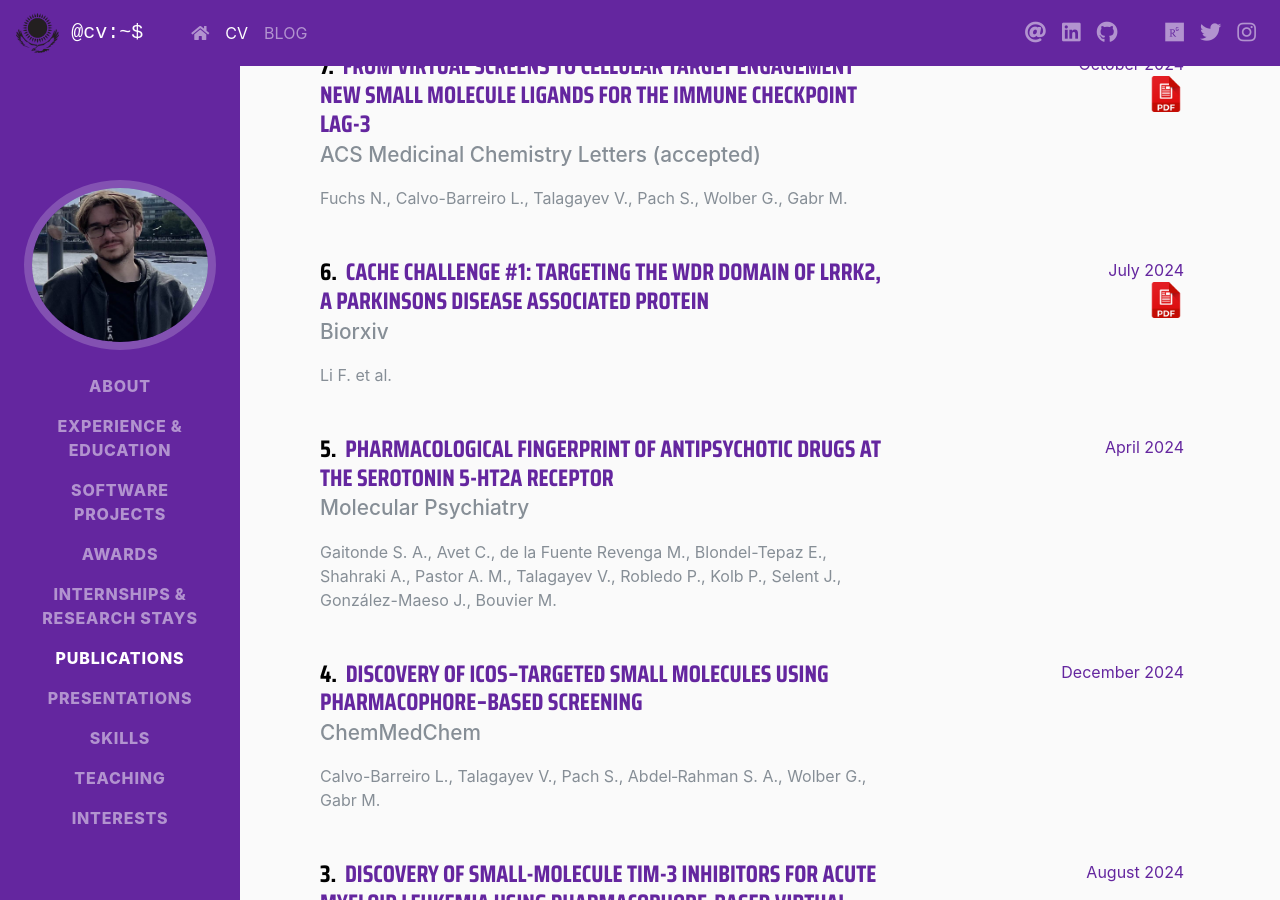
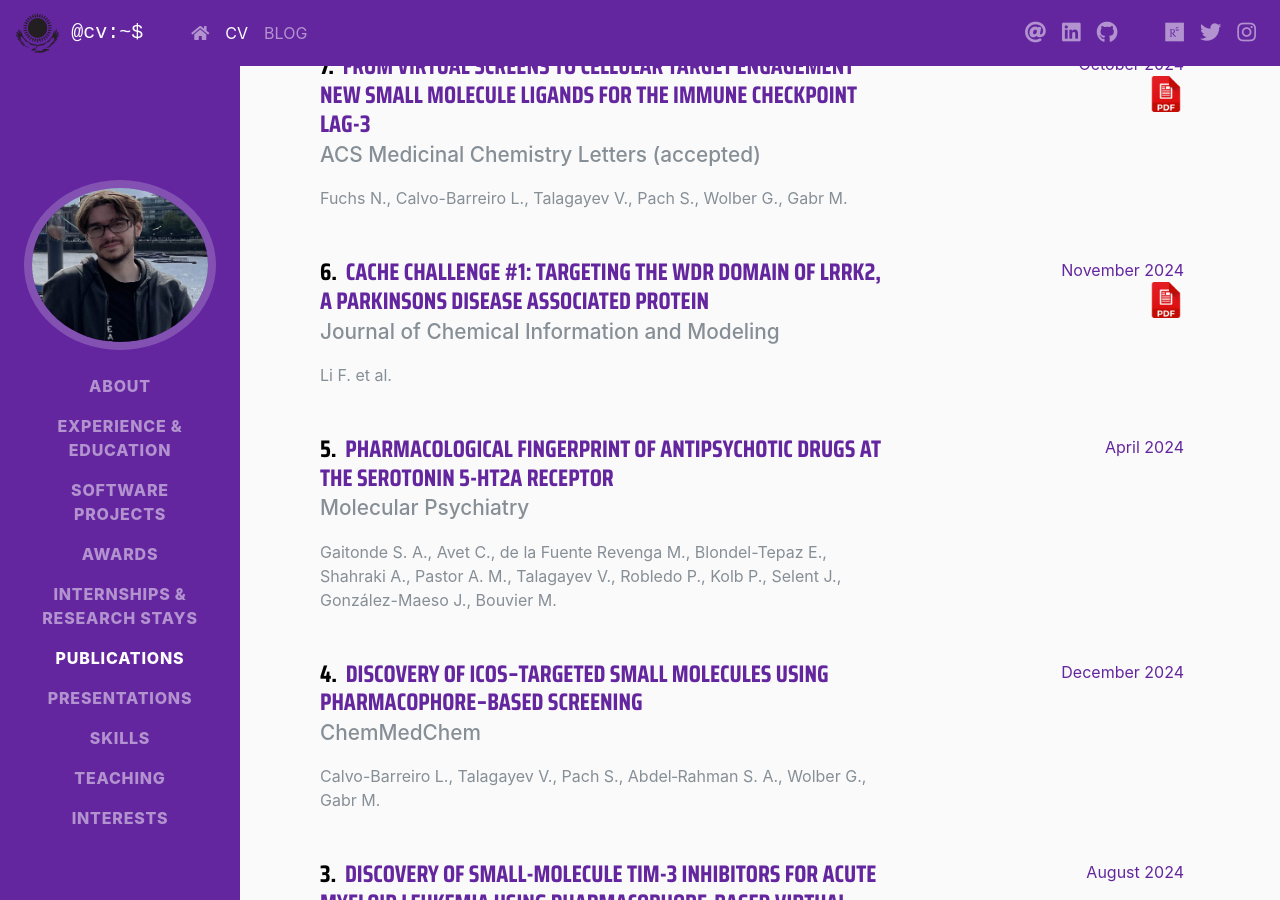
Before and after one commit to talagayev/talagayev.github.io, a Jekyll site: the page built from cv.html, in a window 1280 px wide and 900 px high, scrolled down 6988 px. Built offline with Jekyll 4.4.1, drawn with Linux system fonts in a browser that asks for light colours; nearby versions of some CDN libraries; some web fonts are replaced; a style sheet for code colours, icons or effects is not loaded.

Commit message:
Update publications.yml

```diff
--- a/_data/publications.yml
+++ b/_data/publications.yml
@@ -23,9 +23,9 @@
 - title: "CACHE Challenge #1: targeting the WDR domain of LRRK2, a Parkinsons Disease associated protein"
   first_author: false
   authors: Li F. et al.
-  date: July 2024
-  journal: Biorxiv
-  url: https://doi.org/10.1101/2024.07.18.603797
+  date: November 2024
+  journal: Journal of Chemical Information and Modeling
+  url: https://pubs.acs.org/doi/full/10.1021/acs.jcim.4c01267
   pdf: https://www.biorxiv.org/content/10.1101/2024.07.18.603797v1.full.pdf
 - title: "Pharmacological fingerprint of antipsychotic drugs at the serotonin 5-HT2A receptor"
   first_author: false
```
